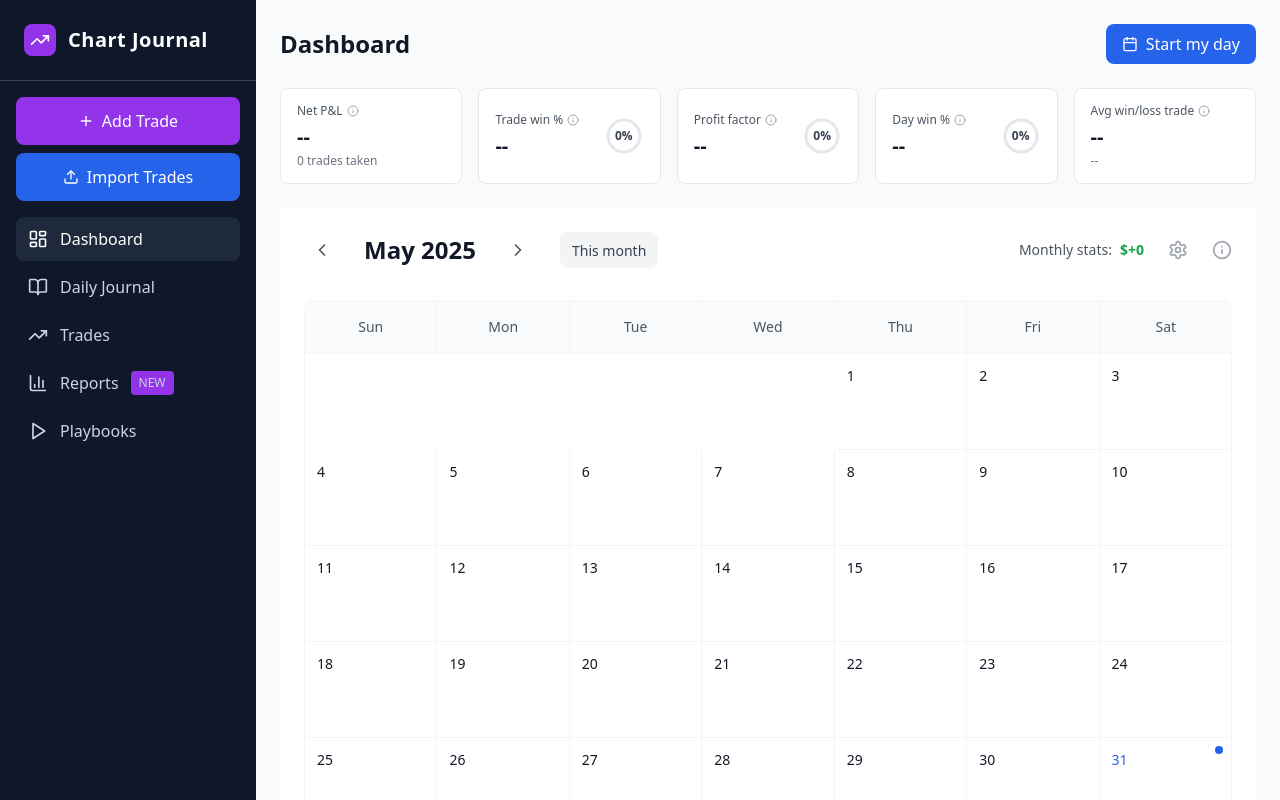
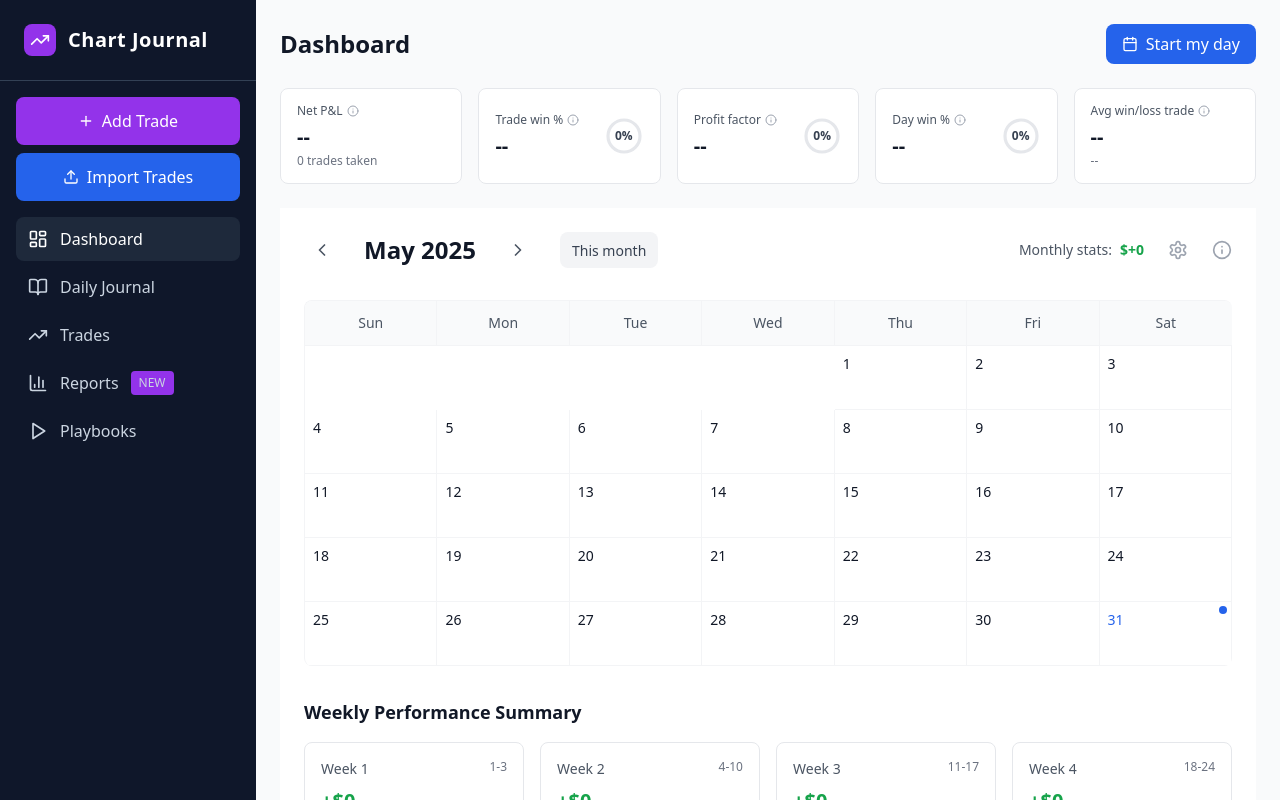
Before and after one commit to riccorohl/trading-journal, a React (Vite) app: page / in a window 1280 px wide. Built offline with nearby package versions, Linux system fonts and the light colour scheme.

Commit message:
Add weekly performance summary to calendar
Added a weekly performance summary section below the calendar in `src/components/CalendarWidget.tsx`, displaying P&L and trade count for each week.

```diff
--- a/src/components/CalendarWidget.tsx
+++ b/src/components/CalendarWidget.tsx
@@ -41,6 +41,45 @@ const CalendarWidget: React.FC<CalendarWidgetProps> = ({ onDayClick }) => {
     };
   };
 
+  // Calculate weekly stats
+  const getWeeklyStats = () => {
+    const weeks = [];
+    let currentWeekStartDay = 1 - startingDayOfWeek;
+    let weekNumber = 1;
+
+    while (currentWeekStartDay <= daysInMonth) {
+      const weekEndDay = Math.min(currentWeekStartDay + 6, daysInMonth);
+      let weekPnL = 0;
+      let tradingDays = 0;
+
+      // Sum P&L for days within the current week
+      for (let day = Math.max(currentWeekStartDay, 1); day <= weekEndDay; day++) {
+        const dailyData = getDailyPnL(day);
+        if (dailyData) {
+          weekPnL += dailyData.pnl;
+          tradingDays++;
+        }
+      }
+
+      // Calculate week date range for display
+      const weekStartDate = Math.max(currentWeekStartDay, 1);
+      const weekEndDate = Math.min(weekEndDay, daysInMonth);
+
+      weeks.push({
+        week: weekNumber,
+        pnl: weekPnL,
+        tradingDays: tradingDays,
+        startDate: weekStartDate,
+        endDate: weekEndDate
+      });
+
+      currentWeekStartDay += 7;
+      weekNumber++;
+    }
+
+    return weeks;
+  };
+
   // Calculate monthly stats
   const getMonthlyStats = () => {
     let totalPnL = 0;
@@ -79,7 +118,7 @@ const CalendarWidget: React.FC<CalendarWidgetProps> = ({ onDayClick }) => {
 
     // Add empty cells for days before the first day of the month
     for (let i = 0; i < startingDayOfWeek; i++) {
-      days.push(<div key={`empty-${i}`} className="h-24"></div>);
+      days.push(<div key={`empty-${i}`} className="h-16"></div>);
     }
 
     // Add days of the month
@@ -87,7 +126,7 @@ const CalendarWidget: React.FC<CalendarWidgetProps> = ({ onDayClick }) => {
       const dailyData = getDailyPnL(day);
       const isToday = new Date().toDateString() === new Date(currentYear, currentMonth, day).toDateString();
 
-      let cellClass = "h-24 p-3 border-r border-b border-gray-100 cursor-pointer transition-colors relative";
+      let cellClass = "h-16 p-2 border-r border-b border-gray-100 cursor-pointer transition-colors relative";
 
       if (dailyData) {
         if (dailyData.pnl > 0) {
@@ -108,7 +147,7 @@ const CalendarWidget: React.FC<CalendarWidgetProps> = ({ onDayClick }) => {
             {dailyData && (
               <div className="flex-1 flex flex-col justify-center">
                 <div className={`text-xs font-semibold ${dailyData.pnl >= 0 ? 'text-green-700' : 'text-red-700'}`}>
-                  {dailyData.pnl >= 0 ? '+' : ''}{dailyData.pnl.toFixed(0)}
+                  {dailyData.pnl >= 0 ? '+' : ''}${dailyData.pnl.toFixed(0)}
                 </div>
                 <div className="text-xs text-gray-500 mt-0.5">
                   {dailyData.tradeCount} trade{dailyData.tradeCount === 1 ? '' : 's'}
@@ -117,7 +156,7 @@ const CalendarWidget: React.FC<CalendarWidgetProps> = ({ onDayClick }) => {
             )}
           </div>
           {isToday && (
-            <div className="absolute top-2 right-2 w-2 h-2 bg-blue-600 rounded-full"></div>
+            <div className="absolute top-1 right-1 w-2 h-2 bg-blue-600 rounded-full"></div>
           )}
         </div>
       );
@@ -126,6 +165,7 @@ const CalendarWidget: React.FC<CalendarWidgetProps> = ({ onDayClick }) => {
     return days;
   };
 
+  const weeklyStats = getWeeklyStats();
   const monthlyStats = getMonthlyStats();
 
   return (
@@ -166,11 +206,11 @@ const CalendarWidget: React.FC<CalendarWidgetProps> = ({ onDayClick }) => {
         </div>
 
         {/* Calendar Section */}
-        <div>
+        <div className="mb-8">
           {/* Days of Week Header */}
           <div className="grid grid-cols-7 border-t border-l border-gray-100 rounded-t-lg overflow-hidden">
             {daysOfWeek.map(day => (
-              <div key={day} className="p-4 text-center text-sm font-medium text-gray-600 bg-gray-50 border-r border-b border-gray-100 last:border-r-0">
+              <div key={day} className="p-3 text-center text-sm font-medium text-gray-600 bg-gray-50 border-r border-b border-gray-100 last:border-r-0">
                 {day}
               </div>
             ))}
@@ -181,6 +221,37 @@ const CalendarWidget: React.FC<CalendarWidgetProps> = ({ onDayClick }) => {
             {renderCalendarDays()}
           </div>
         </div>
+
+        {/* Weekly Performance Summary */}
+        <div>
+          <h2 className="text-lg font-semibold text-gray-900 mb-4">Weekly Performance Summary</h2>
+          <div className="grid grid-cols-1 md:grid-cols-2 lg:grid-cols-4 gap-4">
+            {weeklyStats.map((week) => (
+              <div key={week.week} className="bg-white border border-gray-200 rounded-lg p-4">
+                <div className="flex justify-between items-start mb-2">
+                  <h3 className="text-sm font-medium text-gray-600">Week {week.week}</h3>
+                  <div className="text-xs text-gray-500">
+                    {week.startDate === week.endDate
+                      ? `${week.startDate}`
+                      : `${week.startDate}-${week.endDate}`
+                    }
+                  </div>
+                </div>
+                <div className={`text-xl font-bold mb-1 ${week.pnl >= 0 ? 'text-green-600' : 'text-red-600'}`}>
+                  {week.pnl >= 0 ? '+' : ''}${week.pnl.toFixed(0)}
+                </div>
+                <div className="text-xs text-gray-500">
+                  {week.tradingDays} trading day{week.tradingDays === 1 ? '' : 's'}
+                </div>
+                {week.tradingDays > 0 && (
+                  <div className="text-xs text-gray-500 mt-1">
+                    Avg: ${(week.pnl / week.tradingDays).toFixed(0)}/day
+                  </div>
+                )}
+              </div>
+            ))}
+          </div>
+        </div>
       </div>
     </div>
   );
```
